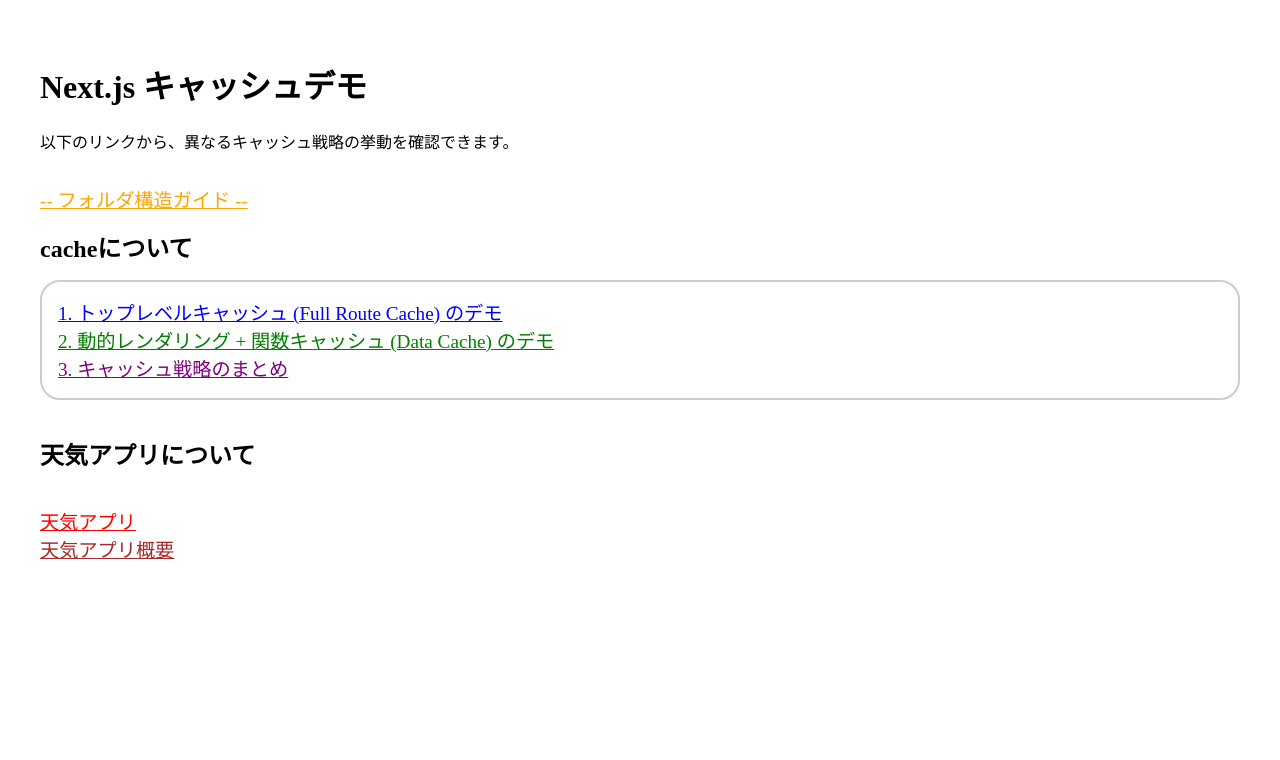
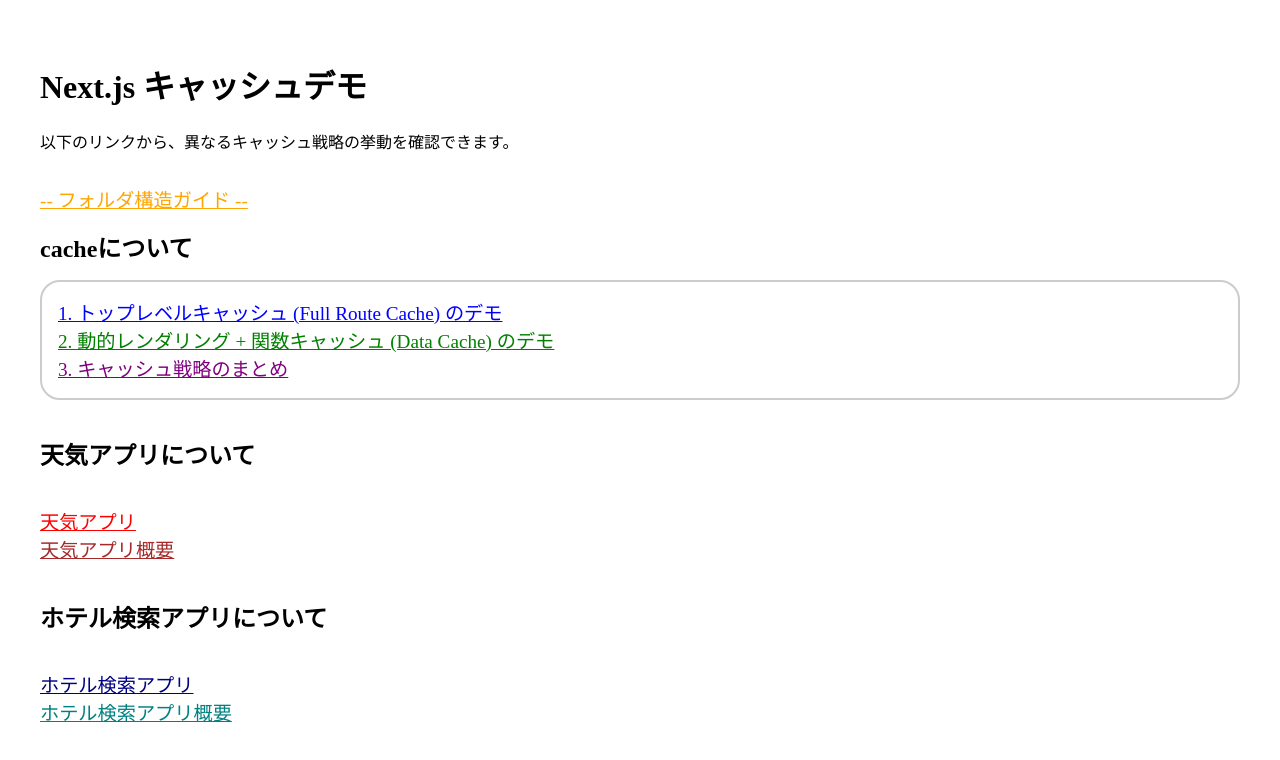
Before and after one commit to nayutarou/akira-practices, a Next.js app: page / in a window 1280 px wide. Shown: the top 760 px of the page. Built offline with nearby package versions, Linux system fonts and the light colour scheme.

Commit message:
feat: トップページにホテル検索機能へのリンクを追加

```diff
--- a/app/page.tsx
+++ b/app/page.tsx
@@ -30,6 +30,15 @@
             天気アプリ概要
           </Link>
         </div>
+        <h2>ホテル検索アプリについて</h2>
+        <div>
+          <Link href="/hotel-search-demos/hotel-search-app" style={{ fontSize: '1.2rem', color: 'navy', display: 'block' }}>
+            ホテル検索アプリ
+          </Link>
+          <Link href="/hotel-search-demos/summary" style={{ fontSize: '1.2rem', color: 'teal', display: 'block' }}>
+            ホテル検索アプリ概要
+          </Link>
+        </div>
       </nav>
     </main>
   );
```
